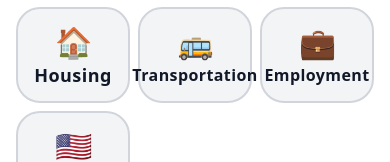
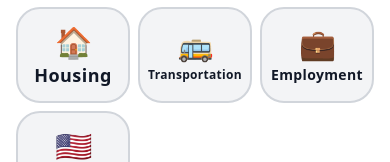
Before and after one commit to travisforcolorado/HackTrrinidadForward, a React (Vite) app: page / in a window 390 px wide. Shown: the part 380-542 px from the top of the page. Built offline with nearby package versions, Linux system fonts and the light colour scheme.

Commit message:
Fix: Transportation button font size for mobile

```diff
--- a/src/TrinidadHelpFinder.jsx
+++ b/src/TrinidadHelpFinder.jsx
@@ -281,9 +281,11 @@ function TrinidadHelpFinder() {
                 {CAT_ICONS[c.key]}
               </span>
               <span
-                className={`${c.key === "Transportation" || c.key === "Employment"
-                  ? "text-base md:text-lg"
-                  : "text-lg md:text-xl"
+                className={`${c.key === "Transportation"
+                  ? "text-xs md:text-lg"
+                  : c.key === "Employment"
+                    ? "text-sm md:text-xl"
+                    : "text-lg md:text-xl"
                   } font-extrabold tracking-wide leading-tight`}
               >
                 {c.label}
```
